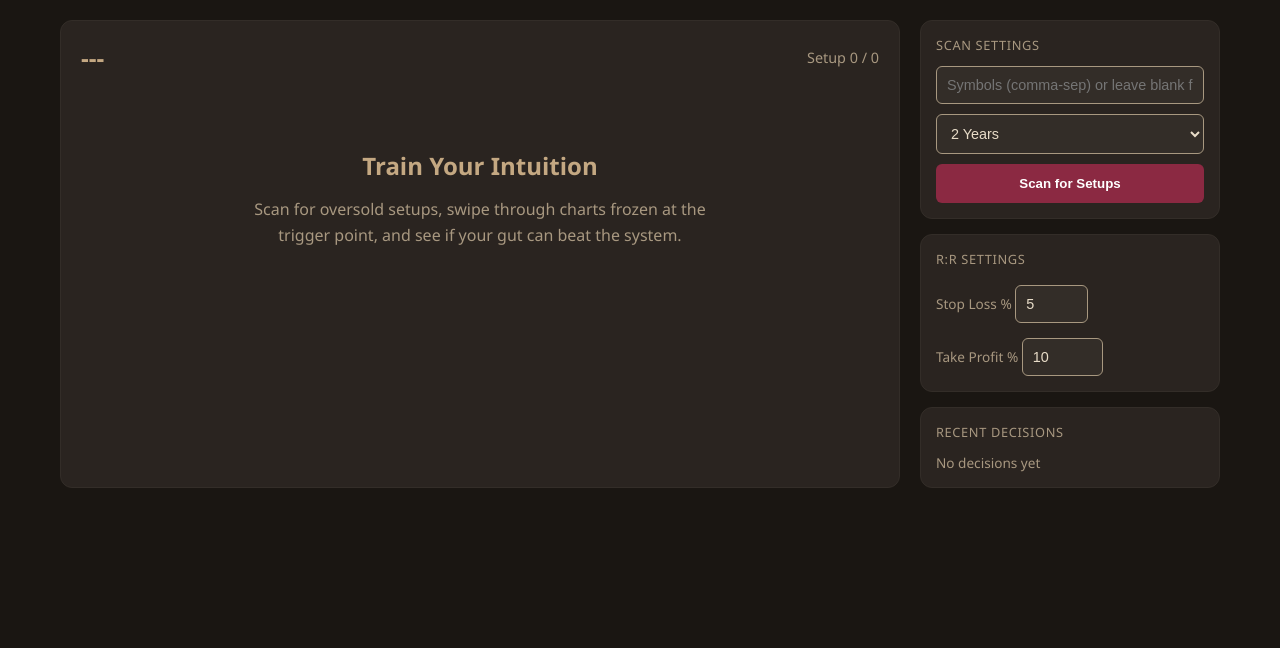
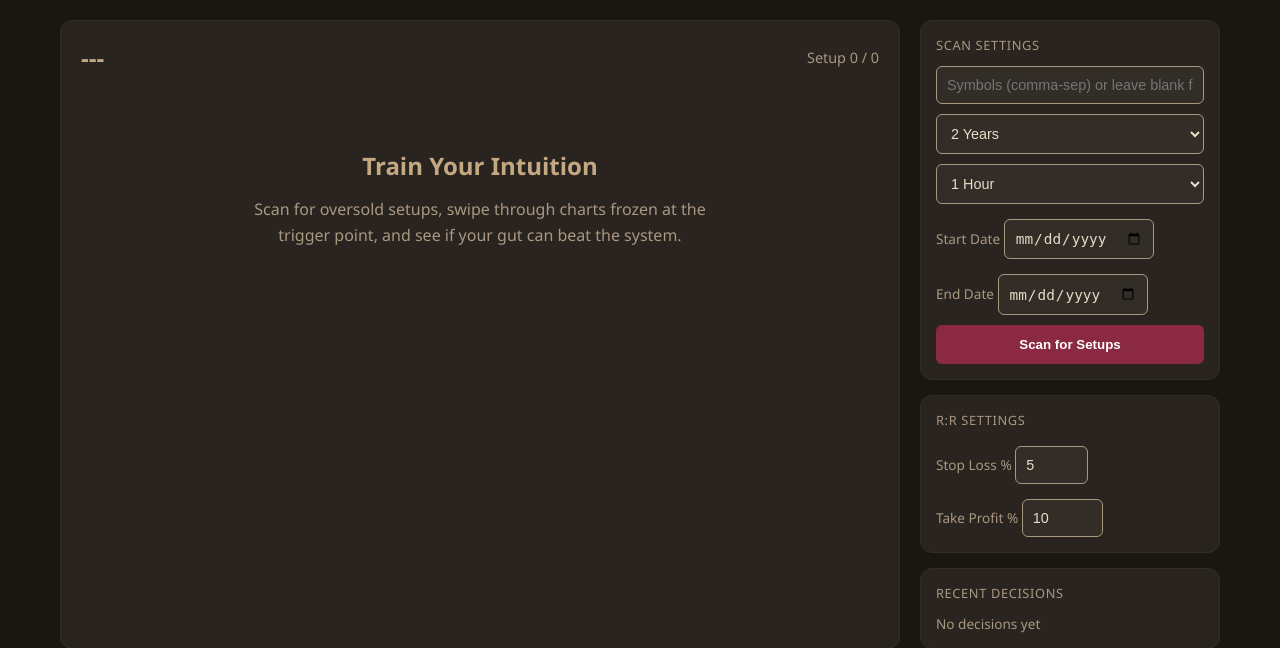
Before and after one commit to matthewguoo/swipe-walkforward, a Flask app: page / in a window 1280 px wide. Shown: the part 109-757 px from the top of the page. Run offline with Flask 3, Linux system fonts and the light colour scheme; some libraries are stand-ins or nearby versions.

Commit message:
Add features: date range, intervals (1H default), outcome visualization
- Date pickers for start/end range
- Interval selector (1H, 4H, daily, 15m, 5m)
- Shows full outcome chart after decision
- Draws entry/stop/target lines on chart
- Vertical marker at trigger point
- Shows outcome even on pass (to learn)

```diff
--- a/app.py
+++ b/app.py
@@ -39,31 +39,36 @@ def scan_stocks():
     trigger_path = data.get('trigger', 'triggers/oversold_bounce.yaml')
     symbols = data.get('symbols', get_sp500_symbols()[:20])  # Limit for speed
     period = data.get('period', '2y')
+    interval = data.get('interval', '1h')
+    start_date = data.get('start_date')
+    end_date = data.get('end_date')
 
     trigger = load_trigger(trigger_path)
 
     all_setups = []
     for symbol in symbols:
         try:
-            df = fetch_stock_data(symbol, period=period)
+            df = fetch_stock_data(symbol, period=period, interval=interval,
+                                  start_date=start_date, end_date=end_date)
             triggers = find_triggers(df, trigger)
 
             trigger_indices = df[triggers].index.tolist()
             for idx in trigger_indices:
+                row = df.iloc[idx]
+                date_val = row['Date'] if 'Date' in df.columns else df.index[idx]
                 all_setups.append({
                     'symbol': symbol,
-                    'date': df.iloc[idx]['Date'].isoformat() if hasattr(df.iloc[idx]['Date'], 'isoformat') else str(df.iloc[idx]['Date']),
-                    'index': int(idx),
-                    'close': float(df.iloc[idx]['Close']),
-                    'rsi': float(df.iloc[idx].get('rsi', 0)) if 'rsi' in df.columns else None,
+                    'date': date_val.isoformat() if hasattr(date_val, 'isoformat') else str(date_val),
+                    'index': int(idx) if isinstance(idx, (int, float)) else df.index.get_loc(idx),
+                    'close': float(row['Close']),
                 })
         except Exception as e:
             print(f"Error scanning {symbol}: {e}")
             continue
 
-    # Store setups
+    # Store setups and interval
     session_id = session.get('session_id', 'default')
-    current_setups[session_id] = all_setups
+    current_setups[session_id] = {'setups': all_setups, 'interval': interval, 'period': period}
 
     return jsonify({
         'count': len(all_setups),
@@ -75,7 +80,10 @@ def scan_stocks():
 def get_setup(setup_idx):
     """Get chart data for a specific setup (no future data shown)"""
     session_id = session.get('session_id', 'default')
-    setups = current_setups.get(session_id, [])
+    session_data = current_setups.get(session_id, {'setups': [], 'interval': '1h', 'period': '2y'})
+    setups = session_data['setups']
+    interval = session_data['interval']
+    period = session_data['period']
 
     if setup_idx >= len(setups):
         return jsonify({'error': 'Invalid setup index'}), 404
@@ -85,14 +93,15 @@ def get_setup(setup_idx):
     trigger_idx = setup['index']
 
     # Fetch data
-    df = fetch_stock_data(symbol, period='2y')
+    df = fetch_stock_data(symbol, period=period, interval=interval)
 
     # Only show data UP TO trigger point (no lookahead)
     df_visible = df.iloc[:trigger_idx + 1].copy()
 
     # Format for candlestick chart
+    dates = df_visible['Date'].astype(str).tolist() if 'Date' in df_visible.columns else df_visible.index.astype(str).tolist()
     chart_data = {
-        'dates': df_visible['Date'].astype(str).tolist(),
+        'dates': dates,
         'open': df_visible['Open'].tolist(),
         'high': df_visible['High'].tolist(),
         'low': df_visible['Low'].tolist(),
@@ -118,7 +127,10 @@ def make_decision():
     decision = data['decision']  # "buy" or "pass"
 
     session_id = session.get('session_id', 'default')
-    setups = current_setups.get(session_id, [])
+    session_data = current_setups.get(session_id, {'setups': [], 'interval': '1h', 'period': '2y'})
+    setups = session_data['setups']
+    interval = session_data['interval']
+    period = session_data['period']
     wf_session = get_session()
 
     if setup_idx >= len(setups):
@@ -134,29 +146,37 @@ def make_decision():
         decision=decision
     )
 
+    # Get full data for outcome visualization
+    df = fetch_stock_data(setup['symbol'], period=period, interval=interval)
+    trigger_idx = setup['index']
+
     # Simulate trade if bought
     result = None
     if decision == "buy":
         trigger = load_trigger('triggers/oversold_bounce.yaml')
-        df = fetch_stock_data(setup['symbol'], period='2y')
-        result = simulate_trade(df, setup['index'] + 1, trigger.trade_params)
+        result = simulate_trade(df, trigger_idx + 1, trigger.trade_params)
 
     wf_session.add_decision(swipe, result)
 
-    # Get the actual outcome (for reveal)
-    df = fetch_stock_data(setup['symbol'], period='2y')
-    trigger_idx = setup['index']
-    future_data = None
+    # Get the full chart including outcome (show 30 candles after trigger)
+    look_ahead = 30
+    df_full = df.iloc[:trigger_idx + look_ahead + 1].copy() if trigger_idx + look_ahead < len(df) else df.copy()
 
-    if trigger_idx + 20 < len(df):
-        future_df = df.iloc[trigger_idx:trigger_idx + 21]
-        future_data = {
-            'dates': future_df['Date'].astype(str).tolist(),
-            'open': future_df['Open'].tolist(),
-            'high': future_df['High'].tolist(),
-            'low': future_df['Low'].tolist(),
-            'close': future_df['Close'].tolist(),
-        }
+    dates = df_full['Date'].astype(str).tolist() if 'Date' in df_full.columns else df_full.index.astype(str).tolist()
+    full_chart = {
+        'dates': dates,
+        'open': df_full['Open'].tolist(),
+        'high': df_full['High'].tolist(),
+        'low': df_full['Low'].tolist(),
+        'close': df_full['Close'].tolist(),
+        'trigger_idx': trigger_idx,  # To mark the trigger point
+    }
+
+    # Calculate entry, stop, target prices for visualization
+    entry_price = df.iloc[trigger_idx + 1]['Open'] if trigger_idx + 1 < len(df) else None
+    trigger = load_trigger('triggers/oversold_bounce.yaml')
+    stop_price = entry_price * (1 - trigger.trade_params.stop_loss_pct / 100) if entry_price else None
+    target_price = entry_price * (1 + trigger.trade_params.take_profit_pct / 100) if entry_price else None
 
     return jsonify({
         'decision': decision,
@@ -166,7 +186,10 @@ def make_decision():
             'exit_reason': result.exit_reason if result else None,
             'holding_days': result.holding_days if result else None,
         } if result else None,
-        'future_chart': future_data,
+        'full_chart': full_chart,
+        'entry_price': entry_price,
+        'stop_price': stop_price,
+        'target_price': target_price,
         'session_stats': wf_session.get_stats()
     })
 
--- a/templates/index.html
+++ b/templates/index.html
@@ -352,6 +352,21 @@
                             <option value="2y" selected>2 Years</option>
                             <option value="5y">5 Years</option>
                         </select>
+                        <select id="interval">
+                            <option value="1d">Daily</option>
+                            <option value="1h" selected>1 Hour</option>
+                            <option value="4h">4 Hour</option>
+                            <option value="15m">15 Min</option>
+                            <option value="5m">5 Min</option>
+                        </select>
+                        <label style="color: var(--text-secondary); font-size: 0.85rem;">
+                            Start Date
+                            <input type="date" id="start-date" style="margin-top: 5px;">
+                        </label>
+                        <label style="color: var(--text-secondary); font-size: 0.85rem;">
+                            End Date
+                            <input type="date" id="end-date" style="margin-top: 5px;">
+                        </label>
                         <button class="scan-btn" id="scan-btn" onclick="startScan()">
                             Scan for Setups
                         </button>
@@ -396,12 +411,15 @@
             const period = document.getElementById('period').value;
 
             const symbols = symbolsInput ? symbolsInput.split(',').map(s => s.trim().toUpperCase()) : null;
+            const startDate = document.getElementById('start-date').value || null;
+            const endDate = document.getElementById('end-date').value || null;
+            const interval = document.getElementById('interval').value;
 
             try {
                 const res = await fetch('/api/scan', {
                     method: 'POST',
                     headers: { 'Content-Type': 'application/json' },
-                    body: JSON.stringify({ symbols, period })
+                    body: JSON.stringify({ symbols, period, start_date: startDate, end_date: endDate, interval })
                 });
                 const data = await res.json();
 
@@ -498,6 +516,88 @@
                 document.getElementById('trades').textContent = data.session_stats.total_trades;
             }
 
+            // Show the outcome chart
+            if (data.full_chart) {
+                const triggerIdx = data.full_chart.trigger_idx;
+
+                // Candlestick trace with colors based on before/after trigger
+                const trace = {
+                    type: 'candlestick',
+                    x: data.full_chart.dates,
+                    open: data.full_chart.open,
+                    high: data.full_chart.high,
+                    low: data.full_chart.low,
+                    close: data.full_chart.close,
+                    increasing: { line: { color: '#4ade80' } },
+                    decreasing: { line: { color: '#f87171' } }
+                };
+
+                const shapes = [];
+                const annotations = [];
+
+                // Vertical line at trigger point
+                shapes.push({
+                    type: 'line',
+                    x0: data.full_chart.dates[triggerIdx],
+                    x1: data.full_chart.dates[triggerIdx],
+                    y0: 0,
+                    y1: 1,
+                    yref: 'paper',
+                    line: { color: '#d4af37', width: 2, dash: 'dash' }
+                });
+
+                // Entry, stop, target lines if bought
+                if (decision === 'buy' && data.entry_price) {
+                    // Entry line
+                    shapes.push({
+                        type: 'line',
+                        x0: data.full_chart.dates[triggerIdx + 1],
+                        x1: data.full_chart.dates[data.full_chart.dates.length - 1],
+                        y0: data.entry_price,
+                        y1: data.entry_price,
+                        line: { color: '#c4a882', width: 1 }
+                    });
+                    // Stop loss line
+                    shapes.push({
+                        type: 'line',
+                        x0: data.full_chart.dates[triggerIdx + 1],
+                        x1: data.full_chart.dates[data.full_chart.dates.length - 1],
+                        y0: data.stop_price,
+                        y1: data.stop_price,
+                        line: { color: '#f87171', width: 1, dash: 'dot' }
+                    });
+                    // Take profit line
+                    shapes.push({
+                        type: 'line',
+                        x0: data.full_chart.dates[triggerIdx + 1],
+                        x1: data.full_chart.dates[data.full_chart.dates.length - 1],
+                        y0: data.target_price,
+                        y1: data.target_price,
+                        line: { color: '#4ade80', width: 1, dash: 'dot' }
+                    });
+                }
+
+                const layout = {
+                    paper_bgcolor: '#2a2420',
+                    plot_bgcolor: '#2a2420',
+                    font: { color: '#e8dcc8' },
+                    xaxis: {
+                        rangeslider: { visible: false },
+                        gridcolor: '#332d28',
+                        showgrid: true
+                    },
+                    yaxis: {
+                        gridcolor: '#332d28',
+                        showgrid: true
+                    },
+                    margin: { t: 10, b: 40, l: 50, r: 20 },
+                    showlegend: false,
+                    shapes: shapes
+                };
+
+                Plotly.newPlot('chart', [trace], layout, { responsive: true });
+            }
+
             // Show result if bought
             if (decision === 'buy' && data.result) {
                 const reveal = document.getElementById('result-reveal');
@@ -506,7 +606,7 @@
 
                 pnl.textContent = (data.result.pnl_pct >= 0 ? '+' : '') + data.result.pnl_pct.toFixed(1) + '%';
                 pnl.className = 'result-pnl ' + (data.result.pnl_pct >= 0 ? 'positive' : 'negative');
-                details.textContent = `${data.result.exit_reason.replace('_', ' ')} in ${data.result.holding_days} days`;
+                details.textContent = `${data.result.exit_reason.replace('_', ' ')} in ${data.result.holding_days} candles`;
 
                 reveal.classList.add('show');
                 isRevealing = true;
@@ -514,9 +614,15 @@
                 // Add to history
                 addToHistory(document.getElementById('current-symbol').textContent, data.result.pnl_r);
             } else {
-                // Passed, move to next
-                currentSetupIdx++;
-                loadSetup(currentSetupIdx);
+                // Passed - show outcome anyway, then wait for next
+                isRevealing = true;
+                const reveal = document.getElementById('result-reveal');
+                const pnl = document.getElementById('result-pnl');
+                const details = document.getElementById('result-details');
+                pnl.textContent = 'PASSED';
+                pnl.className = 'result-pnl';
+                details.textContent = 'press → or space for next';
+                reveal.classList.add('show');
             }
         }
 
```
Also changed, not shown: src/data.py (+10 -5 lines).
